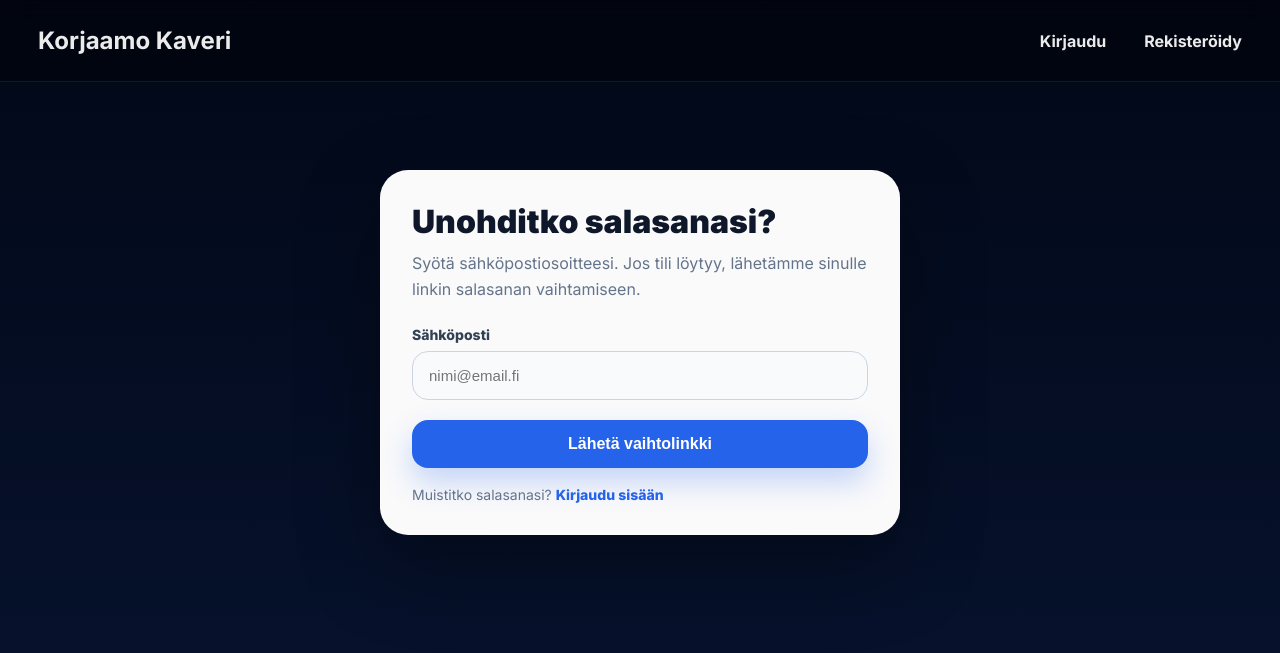
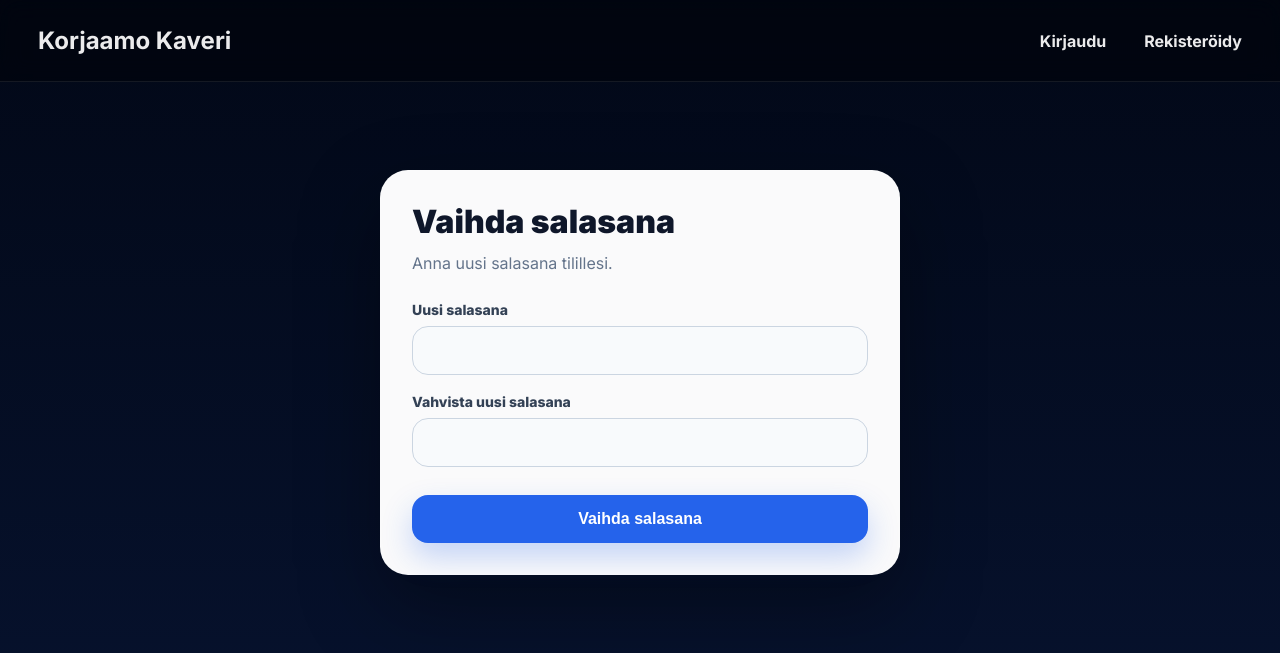
Before and after one commit to korjaamokaveri/korjaamokaveri, a Flask app: page /reset-password/1 in a window 1280 px wide. Shown: the top 653 px of the page. Run offline with Flask 3, Linux system fonts and the light colour scheme; tables that the repository leaves empty hold one stand-in row (values such as "Sample post"); a database or web service that is not in the repository returns one stand-in record (values such as "Sample title"); parts of the project's set-up code (start-up, migrations or seed data) failed here and were passed over; some libraries are stand-ins or nearby versions.

Commit message:
Update reset_password.html

```diff
--- a/templates/reset_password.html
+++ b/templates/reset_password.html
@@ -1,16 +1,16 @@
 {% extends "base.html" %}
 
-{% block title %}Unohdin salasanani{% endblock %}
+{% block title %}Vaihda salasana{% endblock %}
 
 {% block extra_css %}
 <style>
-    .forgot-wrap {
+    .reset-wrap {
         max-width: 560px;
         margin: 60px auto;
         padding: 0 20px;
     }
 
-    .forgot-card {
+    .reset-card {
         background: rgba(255,255,255,0.98);
         color: #0f172a;
         border-radius: 28px;
@@ -18,13 +18,13 @@
         box-shadow: 0 30px 80px rgba(0,0,0,0.35);
     }
 
-    .forgot-card h1 {
+    .reset-card h1 {
         margin: 0 0 10px;
         font-size: 32px;
         font-weight: 900;
     }
 
-    .forgot-card p {
+    .reset-card p {
         margin: 0 0 24px;
         color: #64748b;
         line-height: 1.6;
@@ -34,6 +34,7 @@
         display: flex;
         flex-direction: column;
         gap: 8px;
+        margin-bottom: 18px;
     }
 
     .form-group label {
@@ -60,7 +61,7 @@
 
     .submit-btn {
         width: 100%;
-        margin-top: 20px;
+        margin-top: 10px;
         border: 0;
         background: #2563eb;
         color: white;
@@ -93,13 +94,13 @@
         color: #166534;
     }
 
-    .back-link {
+    .login-link {
         margin-top: 18px;
         color: #64748b;
         font-size: 14px;
     }
 
-    .back-link a {
+    .login-link a {
         color: #2563eb;
         text-decoration: none;
         font-weight: 800;
@@ -108,12 +109,10 @@
 {% endblock %}
 
 {% block content %}
-<div class="forgot-wrap">
-    <div class="forgot-card">
-        <h1>Unohditko salasanasi?</h1>
-        <p>
-            Syötä sähköpostiosoitteesi. Jos tili löytyy, lähetämme sinulle linkin salasanan vaihtamiseen.
-        </p>
+<div class="reset-wrap">
+    <div class="reset-card">
+
+        <h1>Vaihda salasana</h1>
 
         {% if error %}
             <div class="alert alert-error">{{ error }}</div>
@@ -123,28 +122,52 @@
             <div class="alert alert-success">{{ success }}</div>
         {% endif %}
 
+        {% if token_valid %}
+
+        <p>
+            Anna uusi salasana tilillesi.
+        </p>
+
         <form method="POST">
+
             <div class="form-group">
-                <label for="email">Sähköposti</label>
+                <label for="password">Uusi salasana</label>
                 <input
-                    id="email"
+                    id="password"
                     class="form-input"
-                    name="email"
-                    type="email"
-                    value="{{ email or '' }}"
-                    placeholder="nimi@email.fi"
+                    name="password"
+                    type="password"
+                    required
+                >
+            </div>
+
+            <div class="form-group">
+                <label for="password2">Vahvista uusi salasana</label>
+                <input
+                    id="password2"
+                    class="form-input"
+                    name="password2"
+                    type="password"
                     required
                 >
             </div>
 
             <button class="submit-btn" type="submit">
-                Lähetä vaihtolinkki
+                Vaihda salasana
             </button>
+
         </form>
 
-        <div class="back-link">
-            Muistitko salasanasi? <a href="{{ url_for('login') }}">Kirjaudu sisään</a>
+        {% else %}
+
+        <div class="login-link">
+            <a href="{{ url_for('login') }}">
+                Siirry kirjautumiseen
+            </a>
         </div>
+
+        {% endif %}
+
     </div>
 </div>
 {% endblock %}
```
